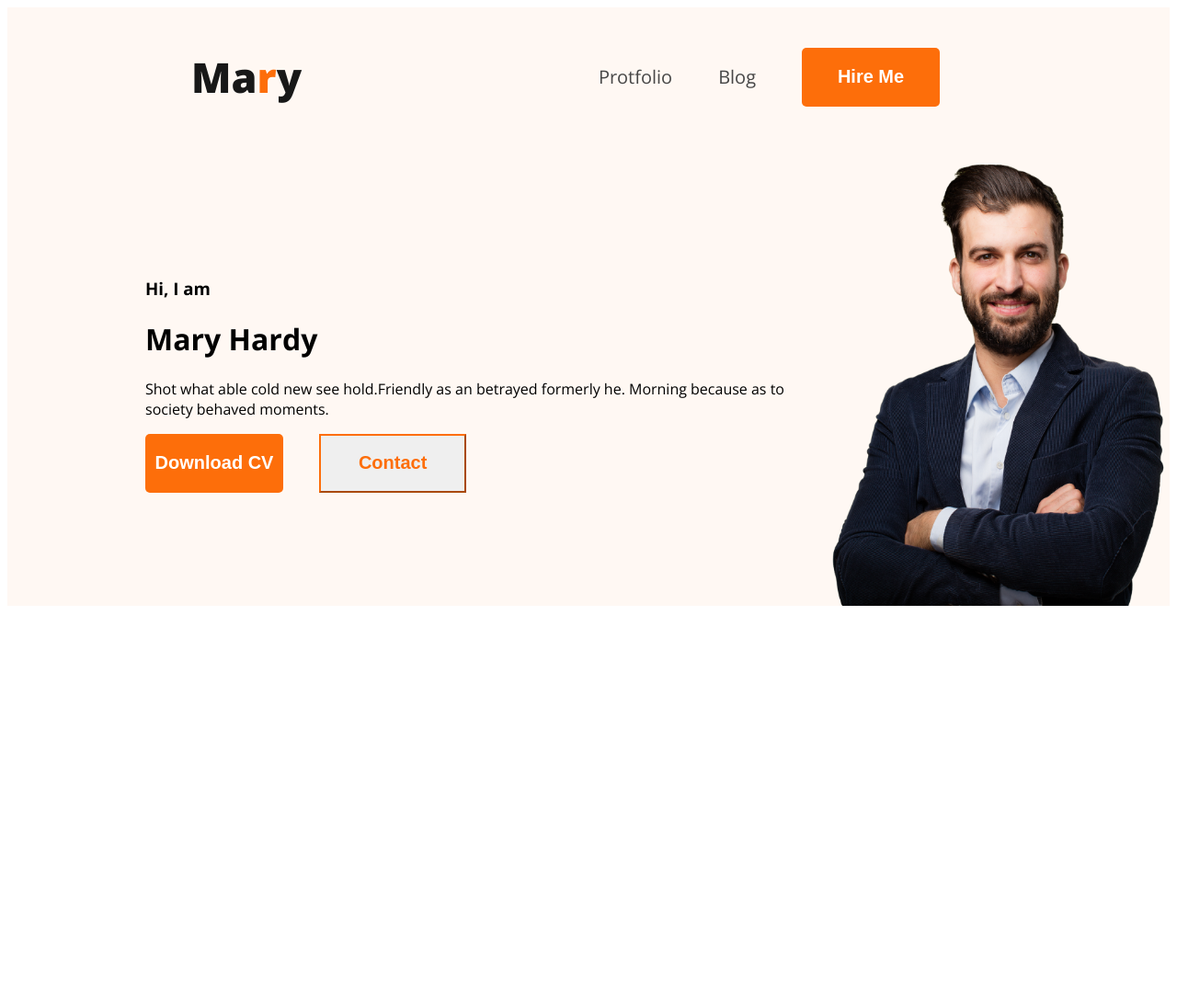
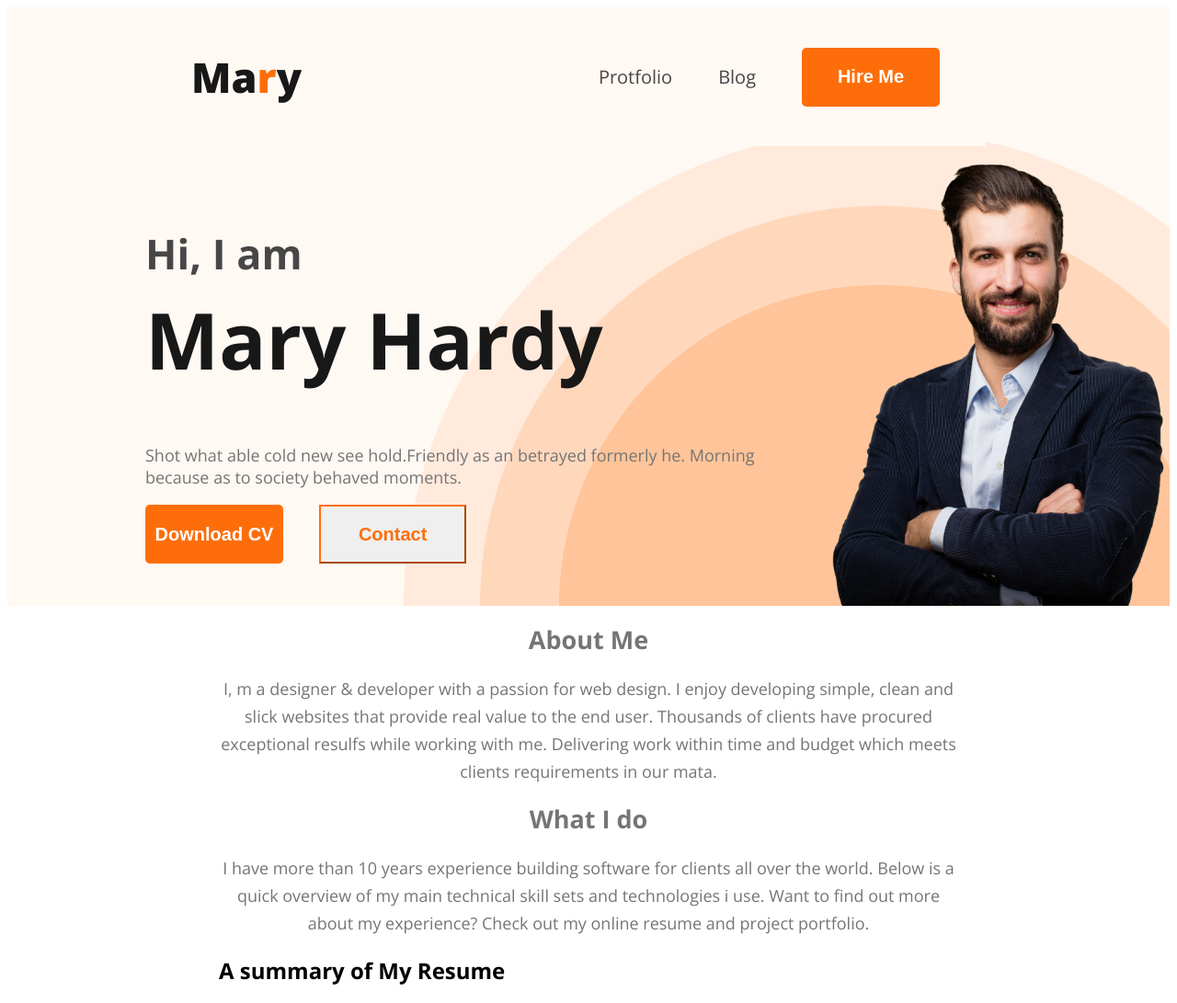
Before and after one commit to smile995/practice2, a plain HTML site: page index.html in a window 1280 px wide. Shown: the whole page at 92% size. Before the commit the page ends 800 px from the top, so only its background shows below. Drawn offline with nearby package versions, Linux system fonts and the light colour scheme.

Commit message:
updated the main part of body

```diff
--- a/design.css
+++ b/design.css
@@ -17,6 +17,7 @@ nav{
     margin: 0px 200px; */
     padding-right: 30px;
     /* padding: 0px 150px; */
+
 }
 #nav-tittle{
     color: #181818;
@@ -64,12 +65,18 @@ nav a{
 }
 header{
     background-color: #FFF8F3;
+    /* background-image: url('images/developer.png'); */
+    background-image: url('images/header_bg.png');
+    background-repeat: no-repeat;
+    background-position: right bottom;
+
 
 }
 .banner{
     /* padding 30px 30px 30px 150px;  */
     display: flex;
     align-items: center;
+    justify-content: space-between;
 }
 #profile{
     width: 400px;
@@ -78,4 +85,41 @@ header{
 }
 #text{
     padding-left: 150px;
+    margin: 0px
+    0px 5px 0px;
+    max-height: 500px;
 }
+#banner-greating{
+    color: #474747;
+    font-size: 45px;
+    font-weight: 600;
+    margin-bottom: 0px;
+}
+#banner-name{
+    color: #181818;
+    font-size: 85px;
+    font-weight: 700;
+    margin-top: 5px;
+
+}
+#banner-description{
+    color: #757575;
+    font-size: 18px;
+    font-weight: 400;
+    margin-top: 10px;
+}
+
+/* main part is started from here */
+#sec1{
+    text-align: center;
+    color: #757575;
+font-size: 18px;
+font-weight: 400;
+line-height: 30px;
+background-size: width: 909px;
+
+
+}
+#body{
+    padding: 0px 230px;
+}
--- a/index.html
+++ b/index.html
@@ -22,7 +22,7 @@
         <div class="banner">
             <div id="text">
                 <h3 id="banner-greating">Hi, I  am</h3>
-                <h1 banner-name>Mary Hardy</h1>
+                <h1 id="banner-name">Mary Hardy</h1>
                 <p id="banner-description">Shot what able cold new see hold.Friendly as an betrayed formerly he. Morning because as to society behaved moments.</p>
                 <button class="primary-btn" id="only">Download CV</button>
                 <button id="contact">Contact</button>
@@ -32,7 +32,21 @@
 
     </header>
 
-    <main>
+    <main id="body">
+        <section id="sec1">
+            <h2>About Me</h2>
+            <p>I, m a designer & developer with a passion for web design. I enjoy developing simple, clean and slick websites that provide real value to the end user. Thousands of clients have procured exceptional resulfs while working with me. Delivering work within time and budget which meets clients requirements in our mata.</p>
+        </section>
+        <section id="sec1">
+            <h2>What I do</h2>
+            <p>I have more than 10 years experience building software for clients all over the world. Below is a quick overview of my main technical skill sets and technologies i use. Want to find out more about my experience? Check out my online resume and project portfolio.</p>
+        </section>
+
+        <section>
+            <h2>A summary of My Resume</h2>
+        </section>
+
+        <section></section>
 
 
     </main>
```
